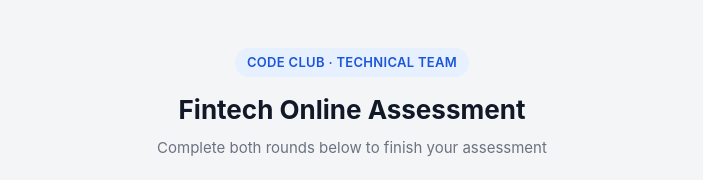
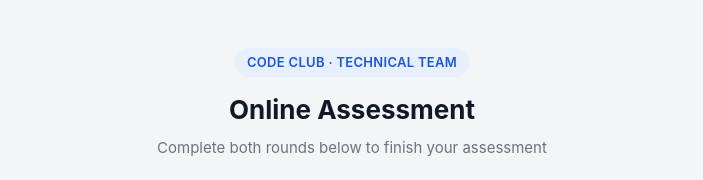
Before and after one commit to srushtirshelke20-cpu/codeclub-oa-portal, a plain HTML site: page index.html in a window 1280 px wide. Shown: the top 180 px of the page, without its empty margins (288-991 px from the left). Drawn offline with Linux system fonts and the light colour scheme.

Commit message:
Update index.html

```diff
--- a/index.html
+++ b/index.html
@@ -175,7 +175,7 @@
 
   <div class="header">
     <span class="badge">CODE CLUB &middot; TECHNICAL TEAM</span>
-    <h1>Fintech Online Assessment</h1>
+    <h1>Online Assessment</h1>
     <p class="subtitle">Complete both rounds below to finish your assessment</p>
   </div>
 
```
